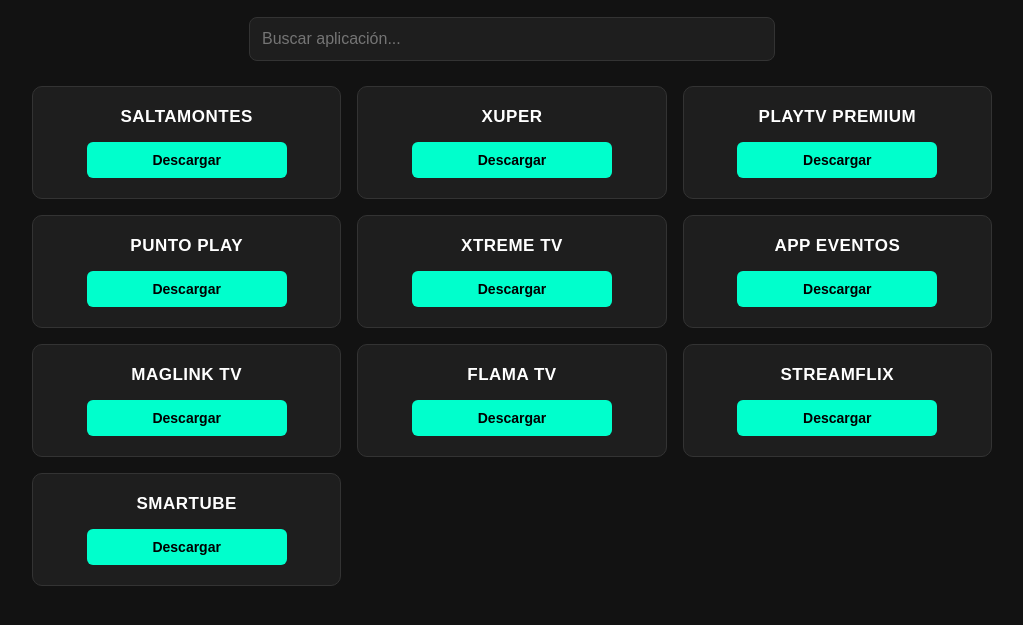
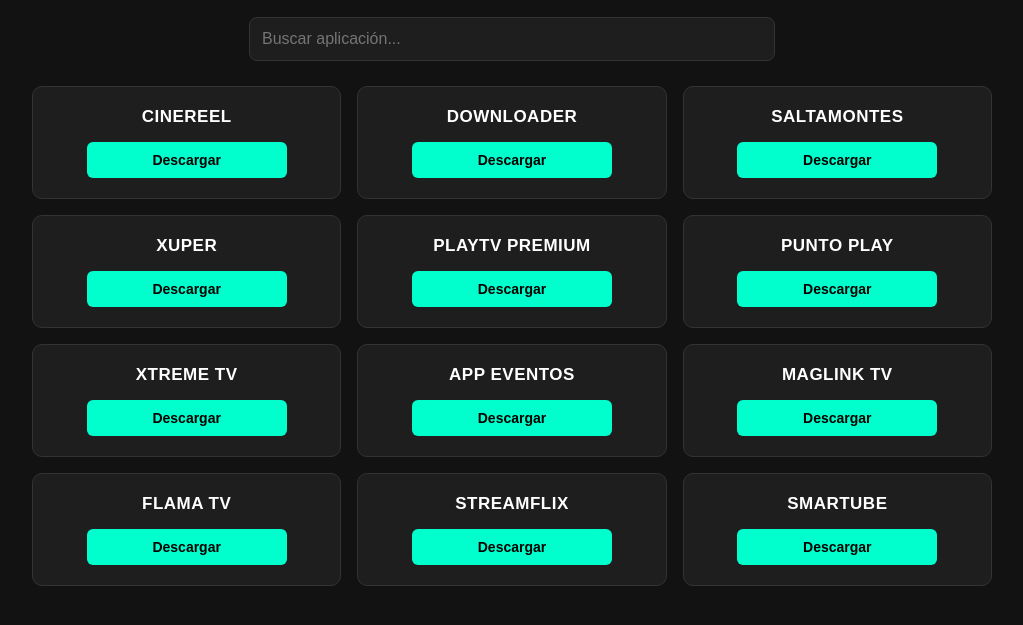
Before and after one commit to civitastore/aplicaciones, a plain HTML site: page index.html in a window 1280 px wide. Shown: the part 111-736 px from the top of the page, without its empty margins (128-1151 px from the left). Drawn offline with Linux system fonts and the light colour scheme.

Commit message:
Update index.html

```diff
--- a/index.html
+++ b/index.html
@@ -94,61 +94,73 @@
 
     <div id="lista-apps">
 
-        <!-- 1. SALTAMONTES -->
+        <!-- 1. CINEREEL -->
+        <div class="app-card">
+            <div class="app-name">CINEREEL</div>
+            <a href="https://github.com/civitastore/aplicaciones/releases/download/1.8/CineReel.apk" class="btn-download">Descargar</a>
+        </div>
+
+        <!-- 2. DOWNLOADER -->
+        <div class="app-card">
+            <div class="app-name">DOWNLOADER</div>
+            <a href="https://github.com/civitastore/aplicaciones/releases/download/1.7/DOWNLOADER.2.0.4.apk" class="btn-download">Descargar</a>
+        </div>
+
+        <!-- 3. SALTAMONTES -->
         <div class="app-card">
             <div class="app-name">SALTAMONTES</div>
             <a href="https://github.com/civitastore/aplicaciones/releases/download/v1.0.0/SALTAMONTES.apk" class="btn-download">Descargar</a>
         </div>
 
-        <!-- 2. XUPER -->
+        <!-- 4. XUPER -->
         <div class="app-card">
             <div class="app-name">XUPER</div>
             <a href="https://github.com/civitastore/aplicaciones/releases/download/v1/0.XUPER.AR.SIN.CUENTA.apk" class="btn-download">Descargar</a>
         </div>
 
-        <!-- 3. PLAYTV PREMIUM -->
+        <!-- 5. PLAYTV PREMIUM -->
         <div class="app-card">
             <div class="app-name">PLAYTV PREMIUM</div>
             <a href="https://github.com/civitastore/aplicaciones/releases/download/v1.0/1.PLAY.TV.PREMIUM.apk" class="btn-download">Descargar</a>
         </div>
 
-        <!-- 4. PUNTO PLAY -->
+        <!-- 6. PUNTO PLAY -->
         <div class="app-card">
             <div class="app-name">PUNTO PLAY</div>
             <a href="https://github.com/civitastore/aplicaciones/releases/download/v1.0.1/1.PUNTO.PLAY.CANALES.Y.PACK.FUTBOL.apk" class="btn-download">Descargar</a>
         </div>
 
-        <!-- 5. XTREME TV -->
+        <!-- 7. XTREME TV -->
         <div class="app-card">
             <div class="app-name">XTREME TV</div>
             <a href="https://github.com/civitastore/aplicaciones/releases/download/1.6/XTREMETV.apk" class="btn-download">Descargar</a>
         </div>
 
-        <!-- 6. APP EVENTOS -->
+        <!-- 8. APP EVENTOS -->
         <div class="app-card">
             <div class="app-name">APP EVENTOS</div>
             <a href="https://github.com/civitastore/aplicaciones/releases/download/v1.1/APP.EVENTOS.apk" class="btn-download">Descargar</a>
         </div>
 
-        <!-- 7. MAGLINK TV -->
+        <!-- 9. MAGLINK TV -->
         <div class="app-card">
             <div class="app-name">MAGLINK TV</div>
             <a href="https://github.com/civitastore/aplicaciones/releases/download/1.3/MAGLINKTV.CANALES.Y.EVENTOS.apk" class="btn-download">Descargar</a>
         </div>
 
-        <!-- 8. FLAMA TV -->
+        <!-- 10. FLAMA TV -->
         <div class="app-card">
             <div class="app-name">FLAMA TV</div>
             <a href="https://github.com/civitastore/aplicaciones/releases/download/1%2C2/FLAMA.TV.CANALES.Y.EVENTOS.apk" class="btn-download">Descargar</a>
         </div>
 
-        <!-- 9. STREAMFLIX -->
+        <!-- 11. STREAMFLIX -->
         <div class="app-card">
             <div class="app-name">STREAMFLIX</div>
             <a href="https://github.com/civitastore/aplicaciones/releases/download/1.5/STREAMFLIX.apk" class="btn-download">Descargar</a>
         </div>
 
-        <!-- 10. SMARTUBE -->
+        <!-- 12. SMARTUBE -->
         <div class="app-card">
             <div class="app-name">SMARTUBE</div>
             <a href="https://github.com/civitastore/aplicaciones/releases/download/1.4/SMART.TUBE.apk" class="btn-download">Descargar</a>
```
